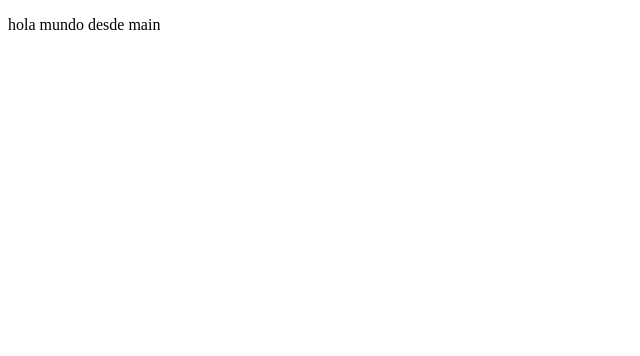
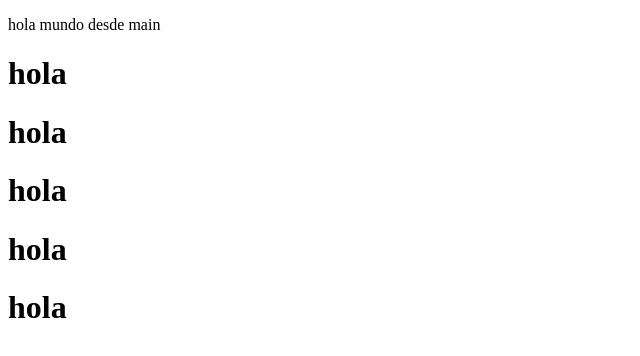
Before and after one commit to KevinFake/repo-test, a plain HTML site: page index.html in a window 1280 px wide. Shown: the whole page, without its empty margins (0-640 px from the left). Drawn offline with Linux system fonts and the light colour scheme.

Commit message:
esto deberia generar coflictos

```diff
--- a/index.html
+++ b/index.html
@@ -7,5 +7,10 @@
 </head>
 <body>
     <p>hola mundo desde main</p>
+    <h1>hola</h1>
+    <h1>hola</h1>
+    <h1>hola</h1>
+    <h1>hola</h1>
+    <h1>hola</h1>
 </body>
 </html>
```
